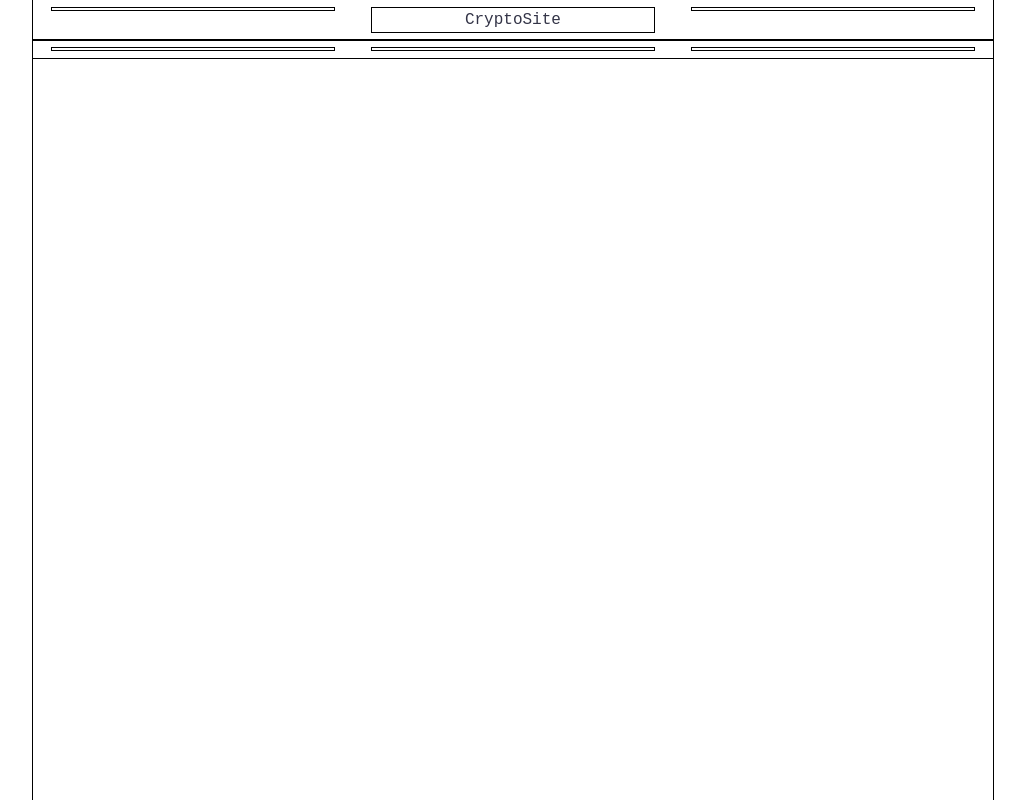
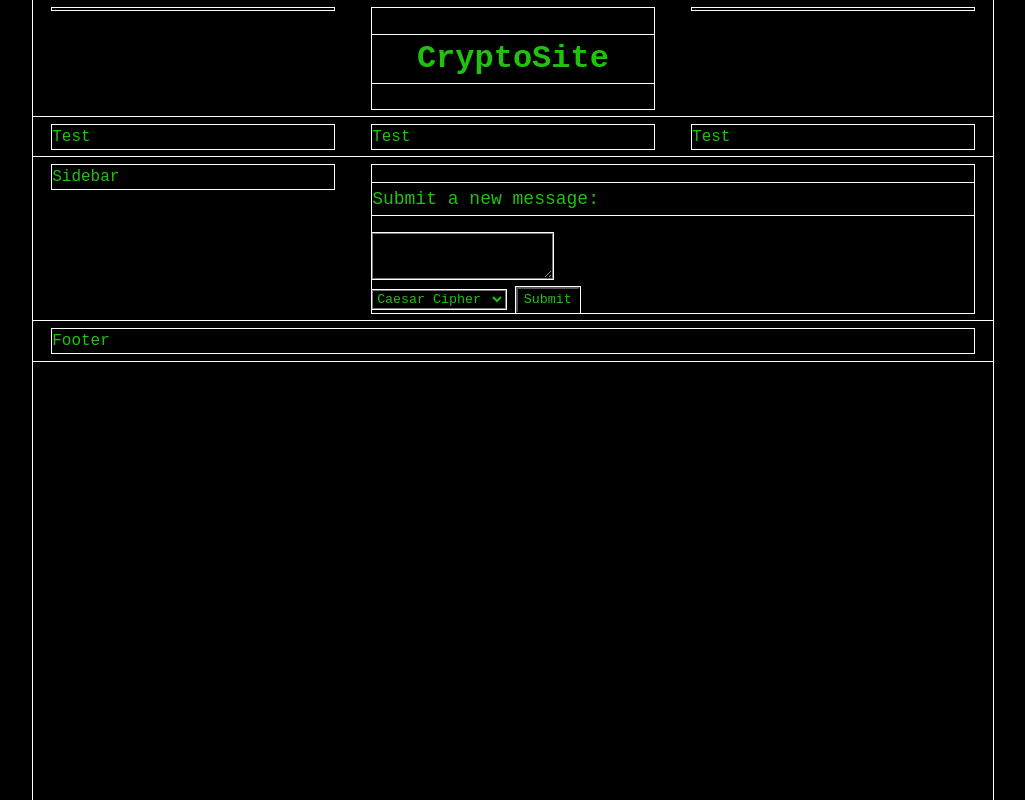
Before and after one commit to MattConflitti/CryptoSite, a website: page index.html in a window 1280 px wide. Shown: the whole page, without its empty margins (127-1152 px from the left). Drawn offline with nearby package versions, Linux system fonts and the light colour scheme; no server answers.

Commit message:
changed scheme

```diff
--- a/index.html
+++ b/index.html
@@ -12,8 +12,10 @@
     <link rel="stylesheet" type="text/css" href="grid.css">
     <style>
       * {
-        font-family: 'Courier New', sans-serif;
-        outline: 1px solid black;
+        background:black;
+        color: #20C20E;
+        font-family: 'Courier New', Courier, monospace;
+        outline: 1px solid white;
       }
     </style>
     <script src="https://www.gstatic.com/firebasejs/4.11.0/firebase.js"></script>
@@ -32,19 +34,6 @@
       firebase.initializeApp(config);
     </script>
     <script   src="https://code.jquery.com/jquery-3.3.1.slim.min.js"   integrity="sha256-3edrmyuQ0w65f8gfBsqowzjJe2iM6n0nKciPUp8y+7E="   crossorigin="anonymous"></script>
-  </head>
-  <body class="container">
-    <div class="row">
-      <div class="col-4" id="user-id"></div>
-      <div class="col-4" style="text-align:center">CryptoSite</div>
-      <div class="col-4" style="text-align:right" id="sign-in"></div>
-    </div>
-    <div class="row">
-      <div class="col-4"></div>
-      <div class="col-4"></div>
-      <div class="col-4"></div>
-    </div>
-
     <script src="main.js"></script>
     <script>
       firebase.auth().onAuthStateChanged(function(user) {
@@ -64,5 +53,35 @@
         }
       });
     </script>
+  </head>
+  <body class="container">
+    <header class="row">
+      <div class="col-4" id="user-id"></div>
+      <div class="col-4" style="text-align:center"><h2>CryptoSite</h2></div>
+      <div class="col-4" style="text-align:right" id="sign-in"></div>
+    </header>
+    <div class="row">
+      <div class="col-4">Test</div>
+      <div class="col-4">Test</div>
+      <div class="col-4">Test</div>
+    </div>
+    <div class="row">
+      <div class="col-4">Sidebar</div>
+      <div class="col-8">
+        <p>Submit a new message:</p>
+        <textarea id="cipher-plaintext"></textarea><br>
+        <select id="cipher-type">
+          <option value="0">Caesar Cipher</option>
+          <option value="1">Vignere Square</option>
+          <option value="2">Affine Shift</option>
+        </select>
+        <button id="submit-cipher">Submit</button>
+
+        <!-- this is where we will populate the last 10-15 messages from FB -->
+      </div>
+    </div>
+    <footer class="row">
+      <div class="col-12">Footer</div>
+    </footer>
   </body>
 </html>
```
Lines whose indentation alone changed are shown as unchanged.
